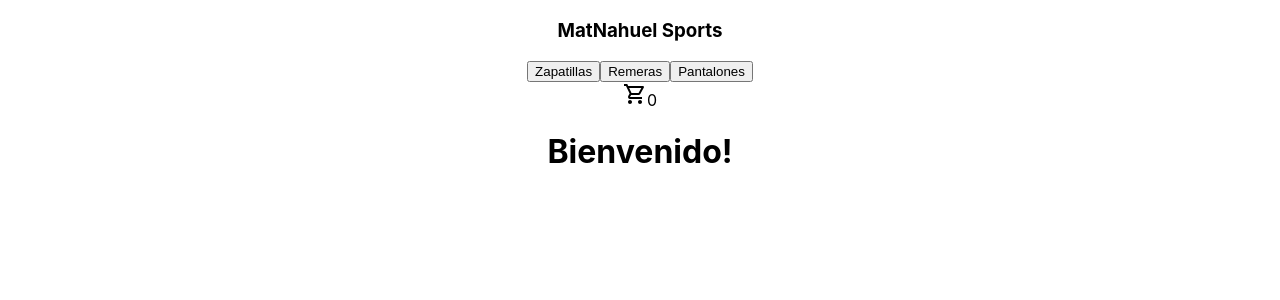
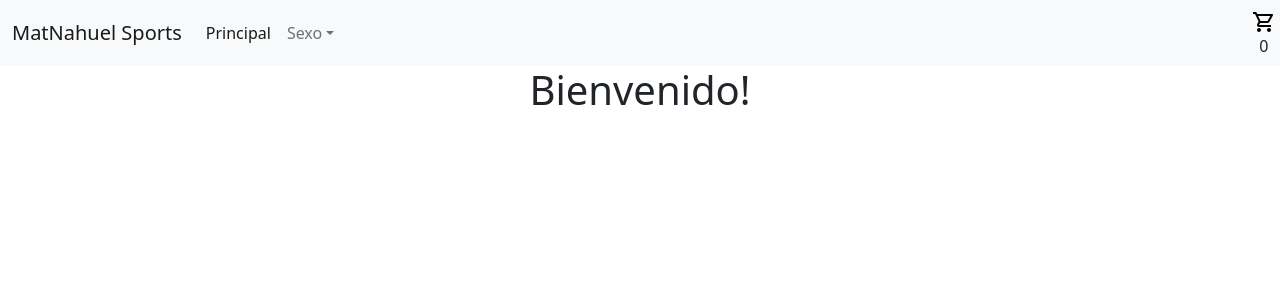
Before and after one commit to matnahuel23/preEntregaReact1-IERACE, a React (Create React App) app: page / in a window 1280 px wide. Shown: the top 300 px of the page. Built offline with nearby package versions, Linux system fonts and the light colour scheme.

Commit message:
introduzco bootstrap

```diff
--- a/package.json
+++ b/package.json
@@ -6,6 +6,8 @@
     "@testing-library/jest-dom": "^5.16.5",
     "@testing-library/react": "^13.4.0",
     "@testing-library/user-event": "^13.5.0",
+    "bootstrap": "^5.2.3",
+    "jquery": "^3.6.4",
     "react": "^18.2.0",
     "react-dom": "^18.2.0",
     "react-scripts": "5.0.1",
--- a/src/App.jsx
+++ b/src/App.jsx
@@ -1,6 +1,7 @@
 import './App.css';
 import NavBar from './components/NavBar/NavBar';
 import ItemListContainer from './components/ItemListContainer/ItemListContainer';
+import 'bootstrap/dist/css/bootstrap.min.css';
 
 function App() {
   return (
--- a/src/components/NavBar/NavBar.js
+++ b/src/components/NavBar/NavBar.js
@@ -1,12 +1,31 @@
-import CartWidget from "../CartWidget/CartWidget"
+import CartWidget from "../CartWidget/CartWidget";
+import 'bootstrap/dist/css/bootstrap.min.css';
+import 'bootstrap/dist/js/bootstrap.min.js';
+
 const NavBar = () => {
     return (
-        <nav>
-            <h3>MatNahuel Sports</h3>
-            <div>
-                <button>Zapatillas</button>
-                <button>Remeras</button>
-                <button>Pantalones</button>
+        <nav class="navbar navbar-expand-lg bg-light">
+            <div class="container-fluid">
+                <a class="navbar-brand" href="#">MatNahuel Sports</a>
+                <button class="navbar-toggler" type="button" data-bs-toggle="collapse" data-bs-target="#navbarSupportedContent" aria-controls="navbarSupportedContent" aria-expanded="false" aria-label="Toggle navigation">
+                <span class="navbar-toggler-icon"></span>
+                </button>
+                <div class="collapse navbar-collapse" id="navbarSupportedContent">
+                    <ul class="navbar-nav me-auto mb-2 mb-lg-0">
+                        <li class="nav-item">
+                            <a class="nav-link active" aria-current="page" href="#">Principal</a>
+                        </li>
+                        <li class="nav-item dropdown">
+                            <a class="nav-link dropdown-toggle" href="#" role="button" data-bs-toggle="dropdown" aria-expanded="false">
+                                Sexo
+                            </a>
+                            <ul class="dropdown-menu">
+                                <li><a class="dropdown-item" href="#">Masculino</a></li>
+                                <li><a class="dropdown-item" href="#">Femenino</a></li>
+                            </ul>
+                        </li>
+                    </ul>
+                </div>
             </div>
             <CartWidget />
         </nav>
```
Also changed, not shown: 1 other file (tests, documents, lock files or other folders).
